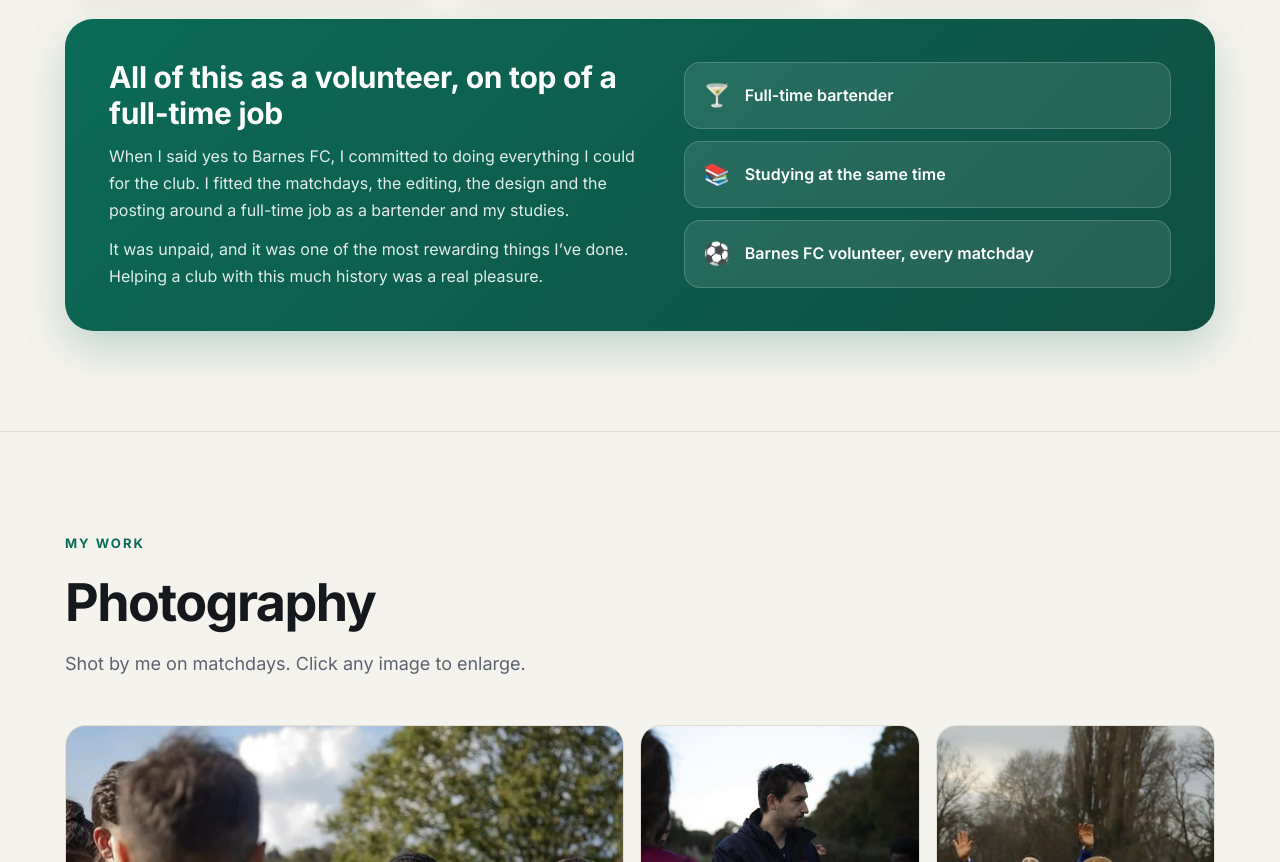
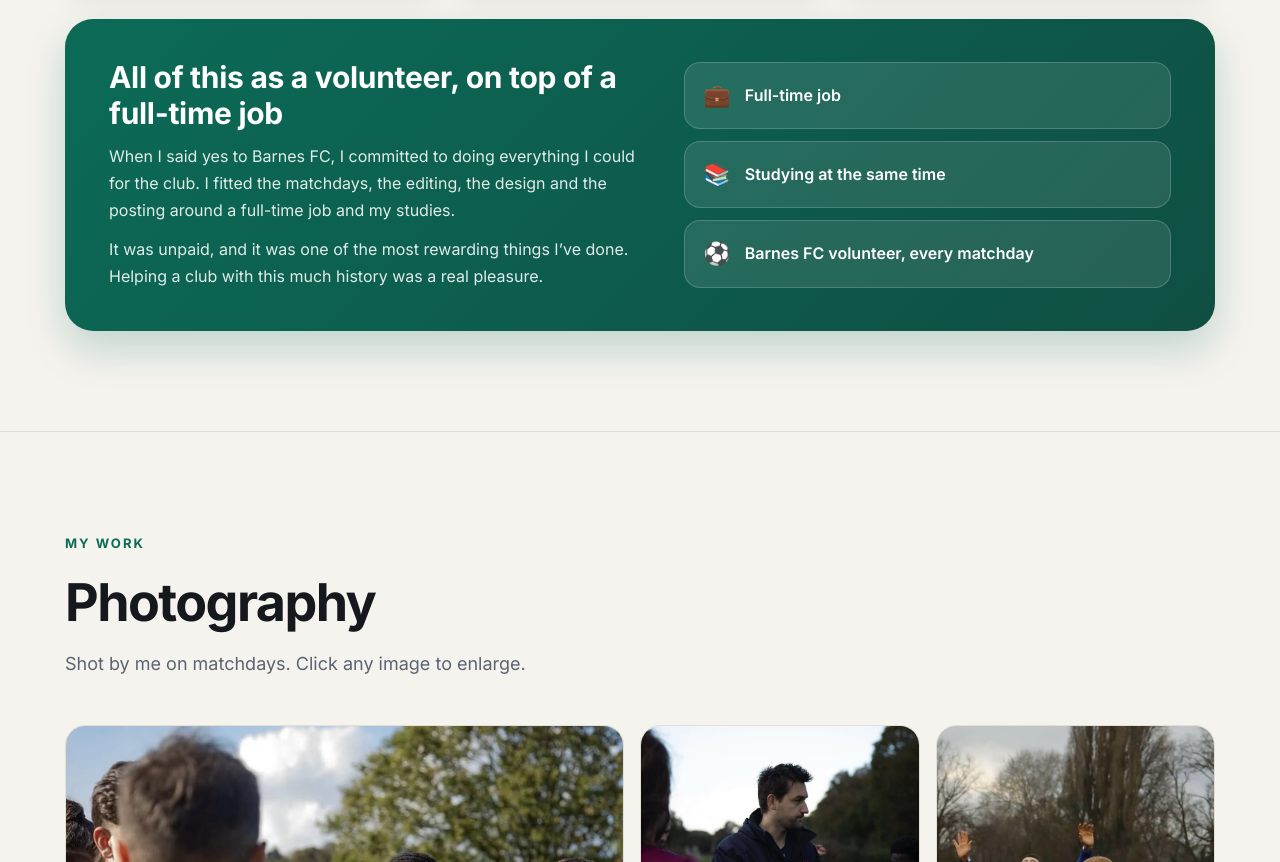
Before and after one commit to lucas-c-r/lucas-portfolio, a plain HTML site: page barnes-fc.html in a window 1280 px wide. Shown: the part 3105-3967 px from the top of the page. Drawn offline with Linux system fonts and the light colour scheme.

Commit message:
Barnes: say full-time job instead of bartender

```diff
--- a/barnes-fc.html
+++ b/barnes-fc.html
@@ -422,11 +422,11 @@
     <div class="commit-band">
       <div>
         <h3>All of this as a volunteer, on top of a full-time job</h3>
-        <p>When I said yes to Barnes FC, I committed to doing everything I could for the club. I fitted the matchdays, the editing, the design and the posting around a full-time job as a bartender and my studies.</p>
+        <p>When I said yes to Barnes FC, I committed to doing everything I could for the club. I fitted the matchdays, the editing, the design and the posting around a full-time job and my studies.</p>
         <p>It was unpaid, and it was one of the most rewarding things I’ve done. Helping a club with this much history was a real pleasure.</p>
       </div>
       <div class="commit-list">
-        <div><span>🍸</span>Full-time bartender</div>
+        <div><span>💼</span>Full-time job</div>
         <div><span>📚</span>Studying at the same time</div>
         <div><span>⚽</span>Barnes FC volunteer, every matchday</div>
       </div>
```
